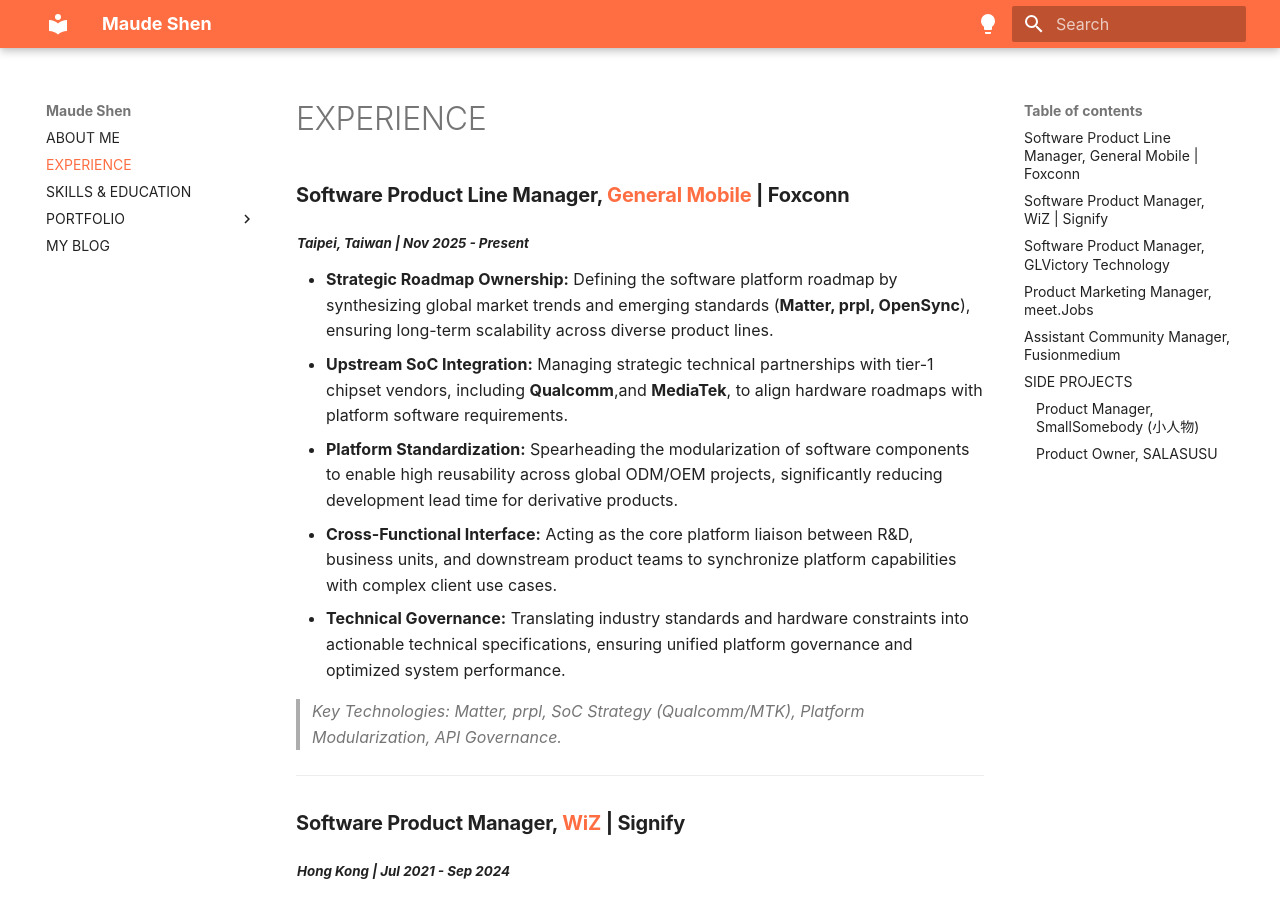
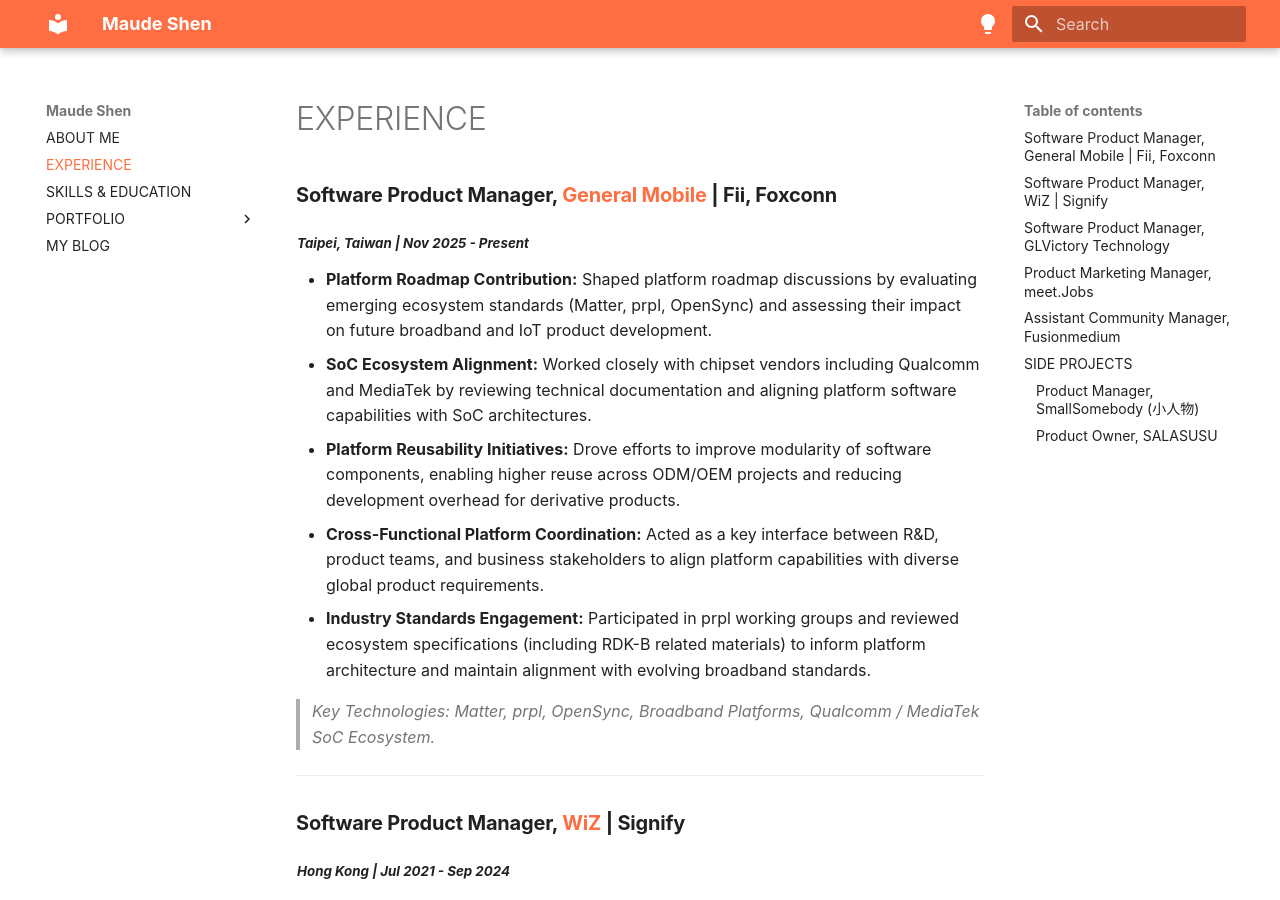
Before and after one commit to maudes/cv, an MkDocs documentation site: the page built from docs/experience.md, in a window 1280 px wide and 900 px high. Built offline with MkDocs 1.6.1 and Material for MkDocs 9.7.7, drawn with Linux system fonts in a browser that asks for light colours; some web fonts are replaced.

Commit message:
Revised experience and about me

```diff
--- a/docs/experience.md
+++ b/docs/experience.md
@@ -1,13 +1,13 @@
-### **Software Product Line Manager, [General Mobile](https://www.generalmobile.com/) | Foxconn** <br>
+### **Software Product Manager, [General Mobile](https://www.generalmobile.com/) | Fii, Foxconn** <br>
 <sub> ***Taipei, Taiwan  |  Nov 2025 - Present*** </sub>
 
-* **Strategic Roadmap Ownership:** Defining the software platform roadmap by synthesizing global market trends and emerging standards (**Matter, prpl, OpenSync**), ensuring long-term scalability across diverse product lines.
-* **Upstream SoC Integration:** Managing strategic technical partnerships with tier-1 chipset vendors, including **Qualcomm**,and **MediaTek**, to align hardware roadmaps with platform software requirements.
-* **Platform Standardization:** Spearheading the modularization of software components to enable high reusability across global ODM/OEM projects, significantly reducing development lead time for derivative products.
-* **Cross-Functional Interface:** Acting as the core platform liaison between R&D, business units, and downstream product teams to synchronize platform capabilities with complex client use cases.
-* **Technical Governance:** Translating industry standards and hardware constraints into actionable technical specifications, ensuring unified platform governance and optimized system performance.
+* **Platform Roadmap Contribution:** Shaped platform roadmap discussions by evaluating emerging ecosystem standards (Matter, prpl, OpenSync) and assessing their impact on future broadband and IoT product development.
+* **SoC Ecosystem Alignment:** Worked closely with chipset vendors including Qualcomm and MediaTek by reviewing technical documentation and aligning platform software capabilities with SoC architectures.
+* **Platform Reusability Initiatives:** Drove efforts to improve modularity of software components, enabling higher reuse across ODM/OEM projects and reducing development overhead for derivative products.
+* **Cross-Functional Platform Coordination:** Acted as a key interface between R&D, product teams, and business stakeholders to align platform capabilities with diverse global product requirements.
+* **Industry Standards Engagement:** Participated in prpl working groups and reviewed ecosystem specifications (including RDK-B related materials) to inform platform architecture and maintain alignment with evolving broadband standards.
 
-> *Key Technologies: Matter, prpl, SoC Strategy (Qualcomm/MTK), Platform Modularization, API Governance.*
+> *Key Technologies: Matter, prpl, OpenSync, Broadband Platforms, Qualcomm / MediaTek SoC Ecosystem.*
 
 ---
 
```
Also changed, not shown: docs/index.md (+7 -4 lines).
